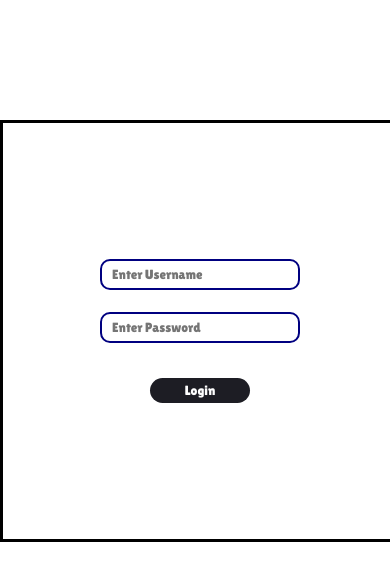
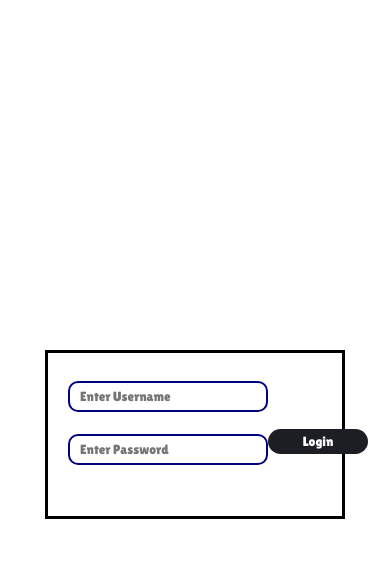
Before and after one commit to Shehan-Amarasinghe/Weather-App, a React (Vite) app: page / in a window 390 px wide. Shown: the top 580 px of the page. Built offline with nearby package versions, Linux system fonts and the light colour scheme.

Commit message:
Add Media Queries for Login.jsx file.

```diff
--- a/src/Components/Login.jsx
+++ b/src/Components/Login.jsx
@@ -10,7 +10,7 @@ function Login() {
 
     const handleSubmit = (e) => {
         e.preventDefault();
-        if ( user === 'admin' && pass === '123'){
+        if ( user === 'Admin' && pass === '123'){
             setIsLoggedIn(true);
             setError('');
         }else {
--- a/src/index.css
+++ b/src/index.css
@@ -27,7 +27,6 @@ html {
   width: 400px;
   height: 50vh;
   margin: 12em auto;
-
 }
 
 form input{
@@ -59,3 +58,13 @@ form button:hover{
   margin-bottom: 3em;
   font-size: 2em;
 }
+
+@media (max-width:400px) {
+  .form{
+    flex-wrap: wrap;
+    padding: 20px;
+    width: 300px;
+    height: 20vh;
+    margin: 35em auto;
+  }
+}
```
